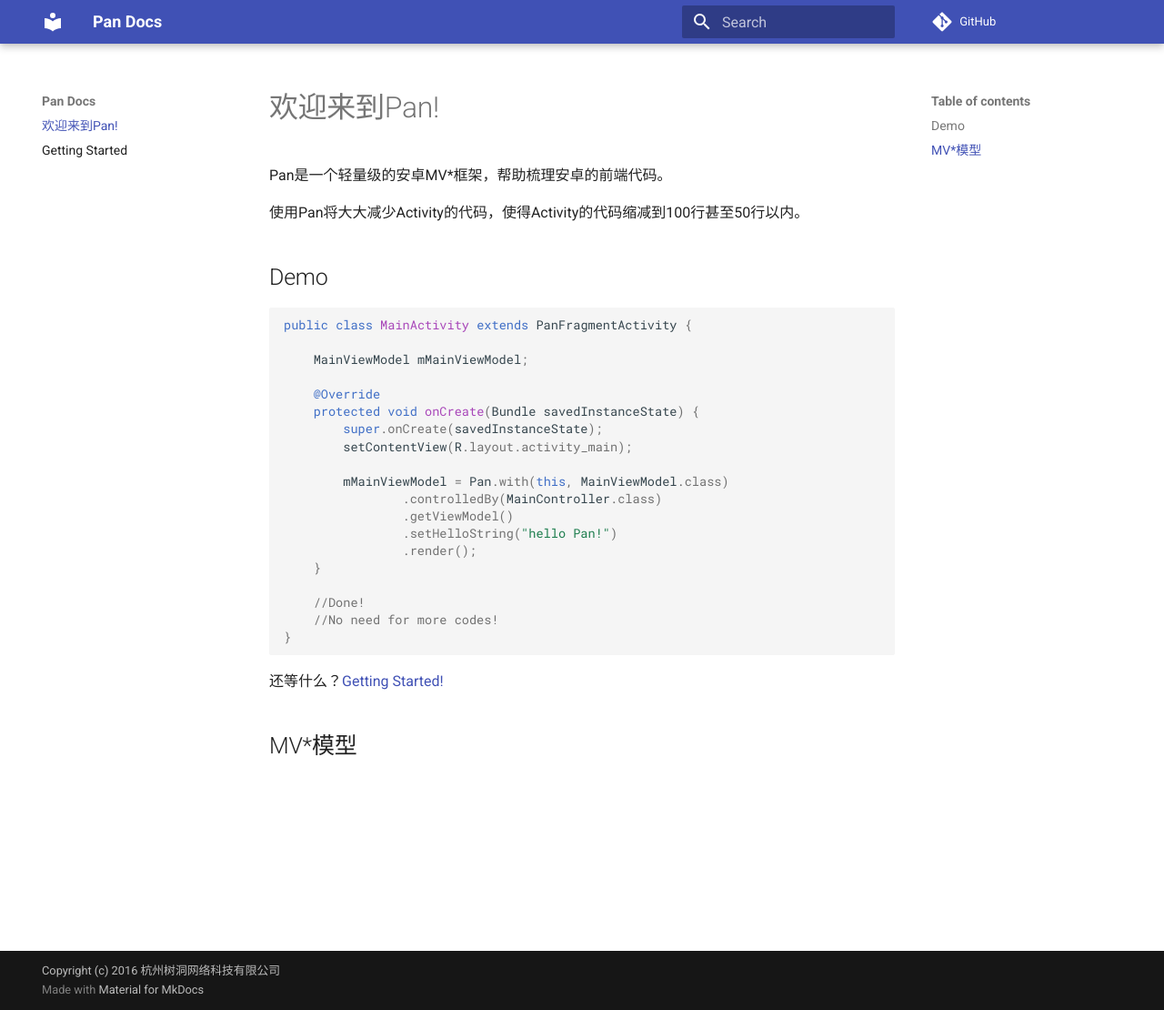
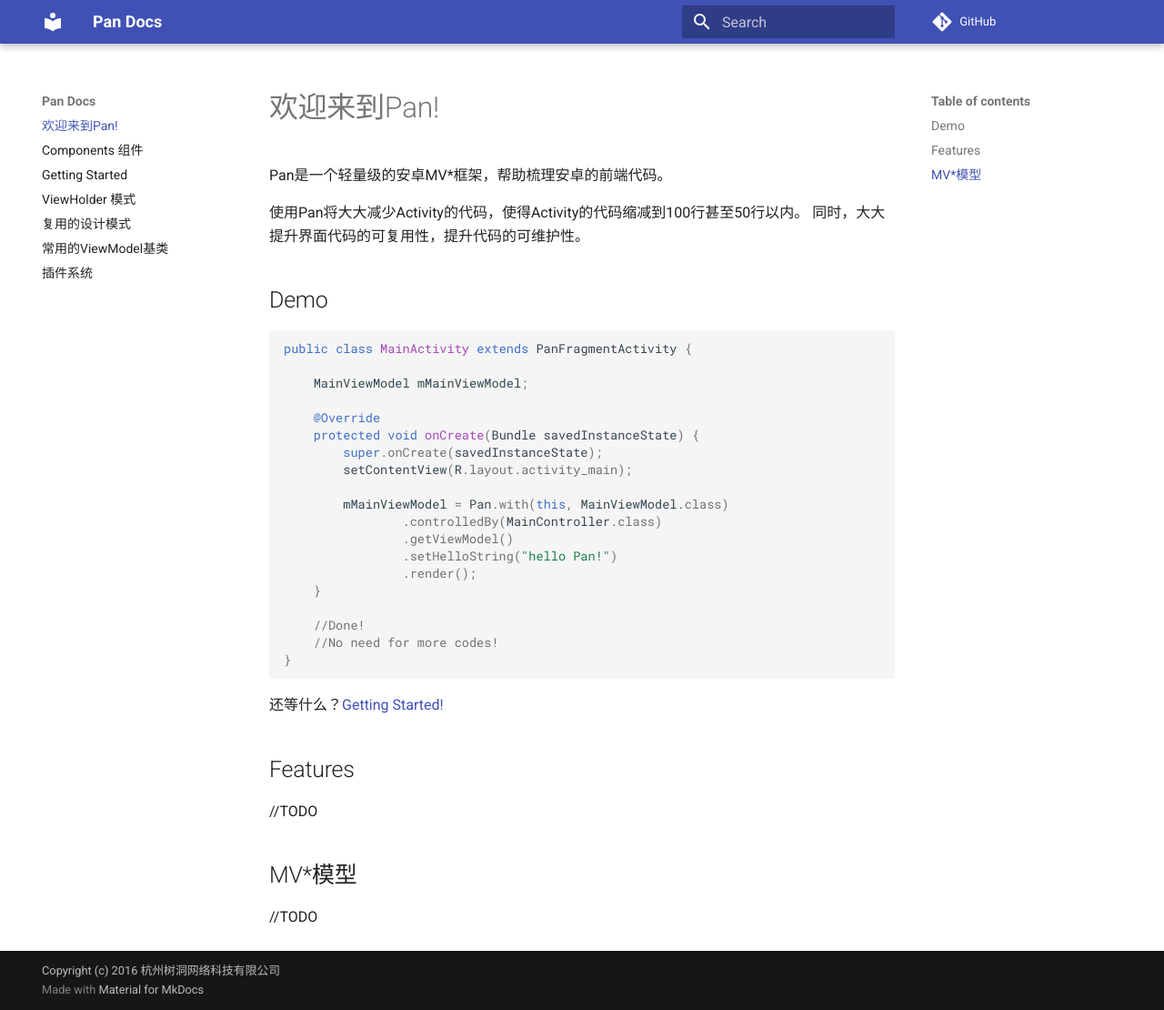
Before and after one commit to campusappcn/Pan-Documentation, an MkDocs documentation site: the page built from docs/index.md, in a window 1280 px wide and 1110 px high. Shown: the whole window at 91% size. Built offline with MkDocs 1.6.1 and Material for MkDocs 9.7.7, drawn with Linux system fonts in a browser that asks for light colours; comment, search, counter and statistics services are not loaded.

Commit message:
增加提纲

```diff
--- /dev/null
+++ b/docs/ViewHolder模式和嵌套使用.md
@@ -0,0 +1,9 @@
+# ViewHolder 模式
+
+## ListView，Adapter和ViewModel的嵌套
+
+//TODO
+
+## RecyclerViewModel
+
+//TODO
--- a/docs/index.md
+++ b/docs/index.md
@@ -3,6 +3,7 @@
 Pan是一个轻量级的安卓MV*框架，帮助梳理安卓的前端代码。
 
 使用Pan将大大减少Activity的代码，使得Activity的代码缩减到100行甚至50行以内。
+同时，大大提升界面代码的可复用性，提升代码的可维护性。
 
 ## Demo
 
@@ -31,4 +32,10 @@
 
 还等什么？[Getting Started!](./Getting_Started)
 
+## Features
+
+//TODO
+
 ## MV*模型
+
+//TODO
--- /dev/null
+++ b/docs/常用的ViewModel基类.md
@@ -0,0 +1,9 @@
+# 常用的ViewModel基类
+
+## GeneralViewModel
+
+//TODO
+
+## AutoRenderViewModel
+
+//TODO
--- /dev/null
+++ b/docs/拓展：插件系统.md
@@ -0,0 +1,10 @@
+# 插件系统
+
+
+## EventBus插件
+
+//TODO
+
+## 自定义插件
+
+//TODO
```
Also changed, not shown: docs/Components.md (added, +21 -0 lines), docs/复用：继承和代理.md (added, +13 -0 lines), 2 other files.
